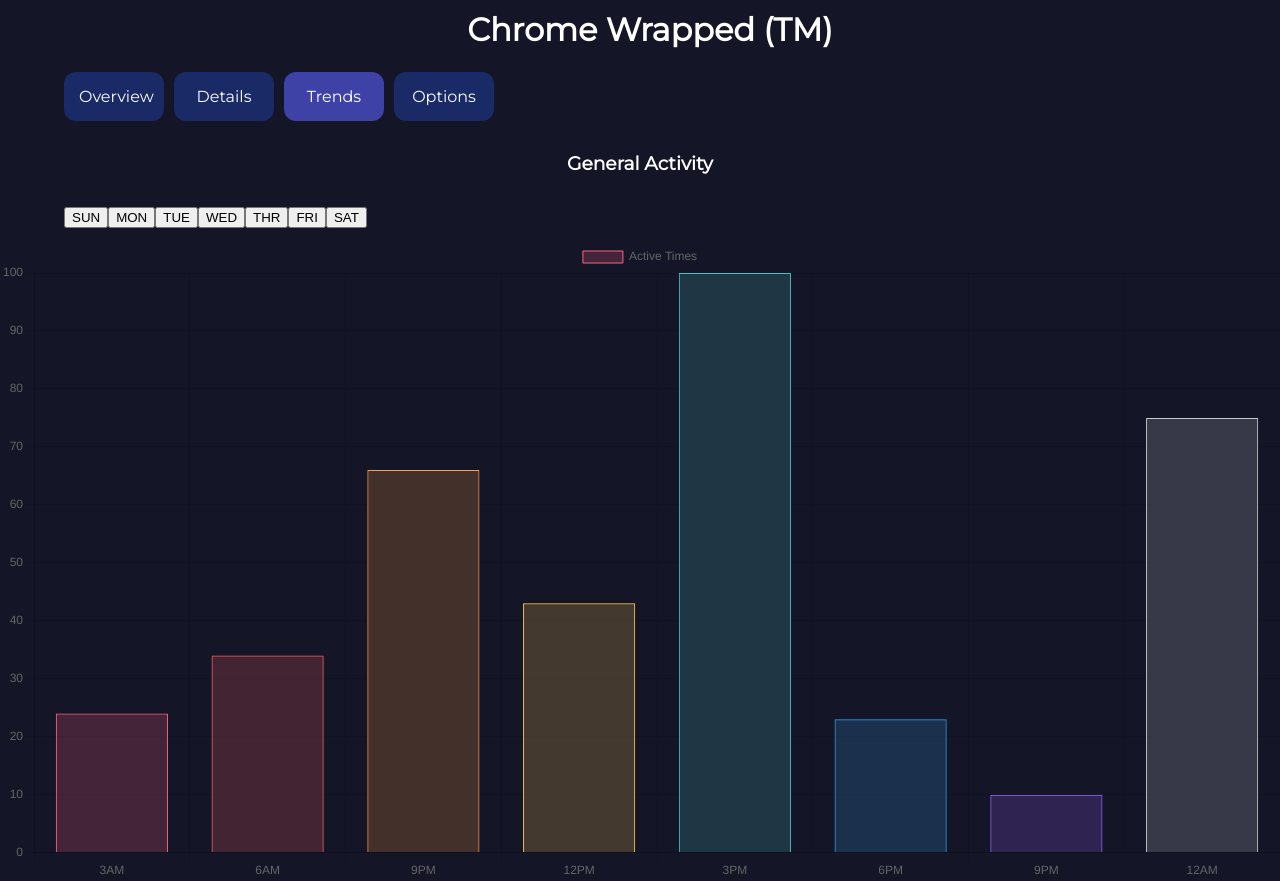
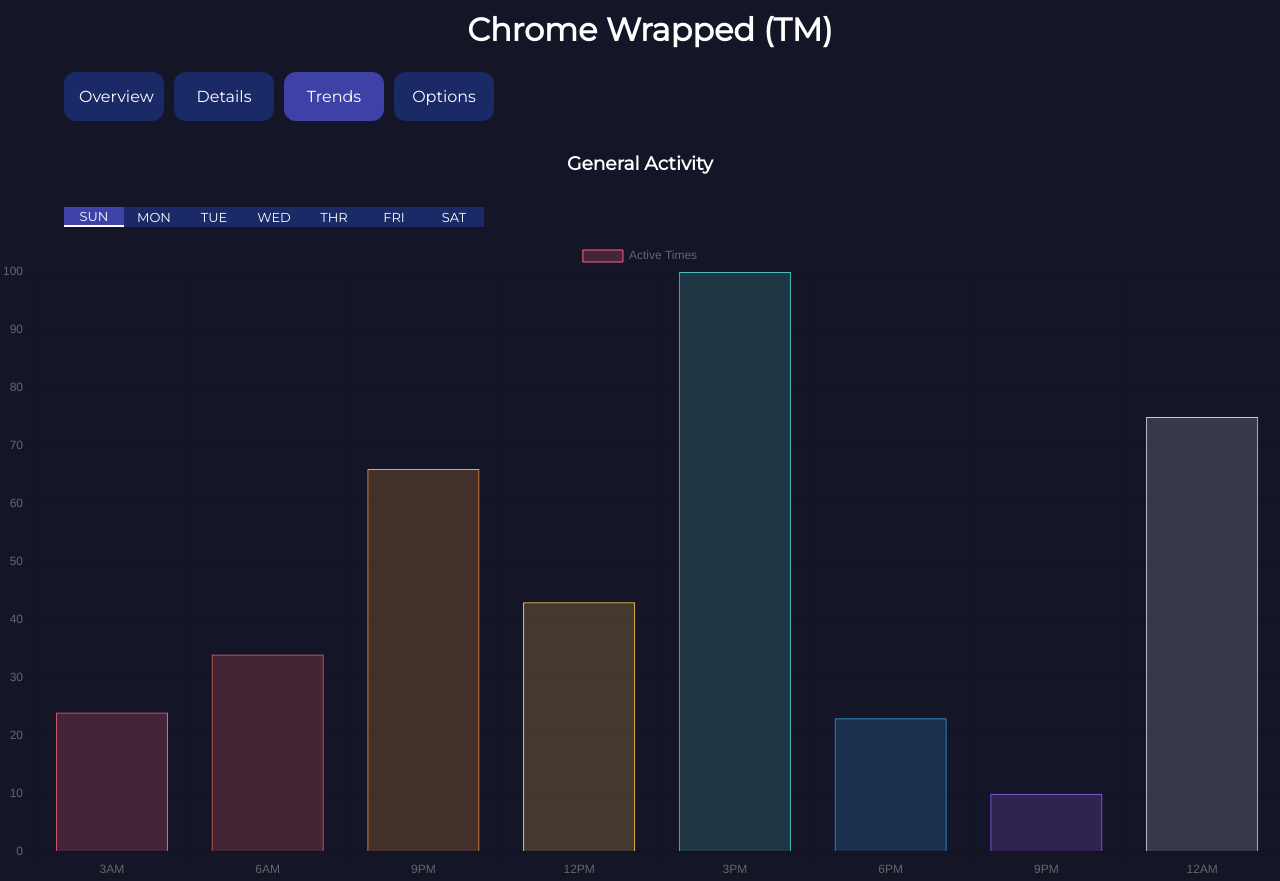
Before and after one commit to comp195/senior-project-spring-2023-chrome-wrapped, a React (Create React App) app in the folder chrome-wrapped/: page / in a window 1280 px wide. Both pictures are taken after a click on the button "Trends". Built offline with nearby package versions, Linux system fonts and the light colour scheme; no server answers.

Commit message:
Weekday tabs in Trends Tab

```diff
--- a/chrome-wrapped/src/App.css
+++ b/chrome-wrapped/src/App.css
@@ -92,7 +92,7 @@
 }
 
 /* Style the details days buttons inside the tab */
-.tabDetailedDays button {
+.tabTrendDays button {
   width: 60px;
   border: none;
   outline: none;
@@ -107,14 +107,14 @@
 }
 
 /* Change background color of detail days option buttons on hover */
-.tabDetailedDays button:hover {
+.tabTrendDays button:hover {
   /* background-color: #3e42a7; */
   border-bottom: 2px solid #ffffff;
 
 }
 
 /* Create an active/current detail days option tablink class */
-.tabDetailedDays button.selected {
+.tabTrendDays button.selected {
   background-color: #3e42a7;
   border-bottom: 2px solid #ffffff;
 }
```
